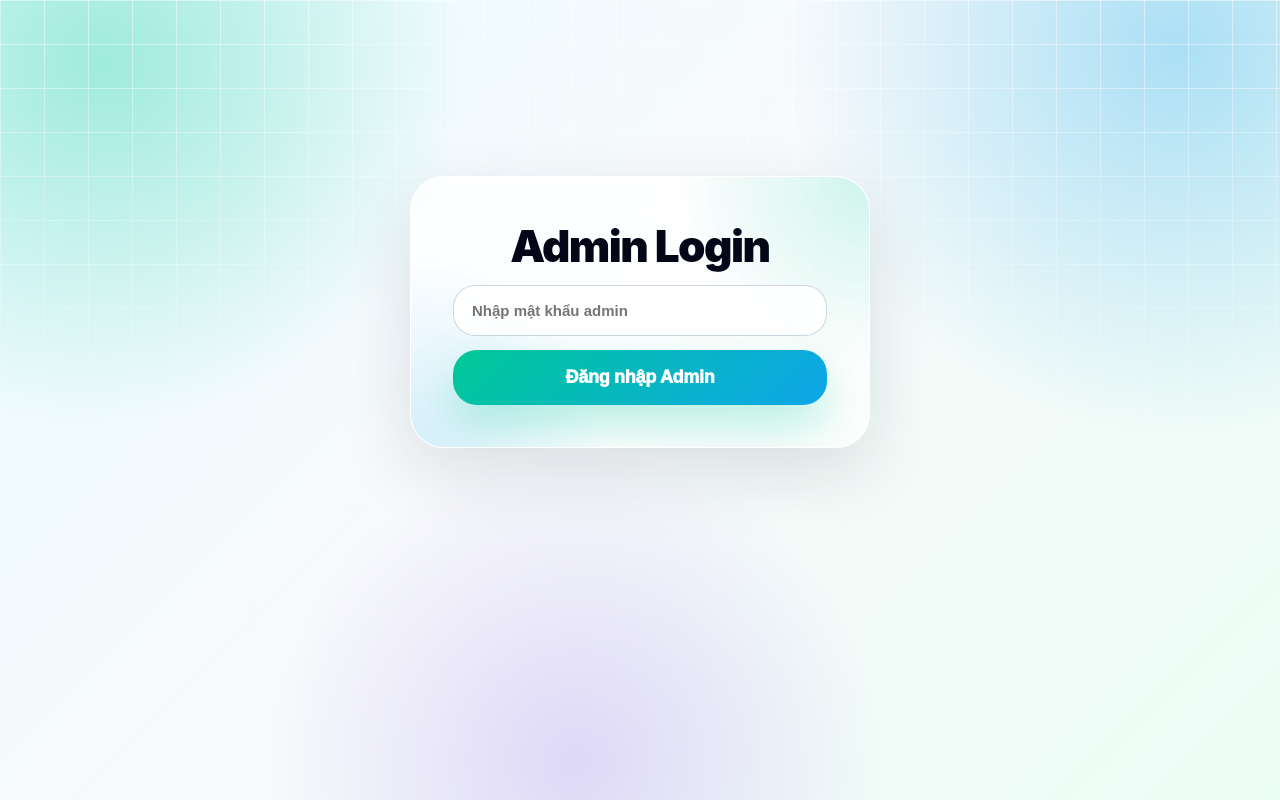
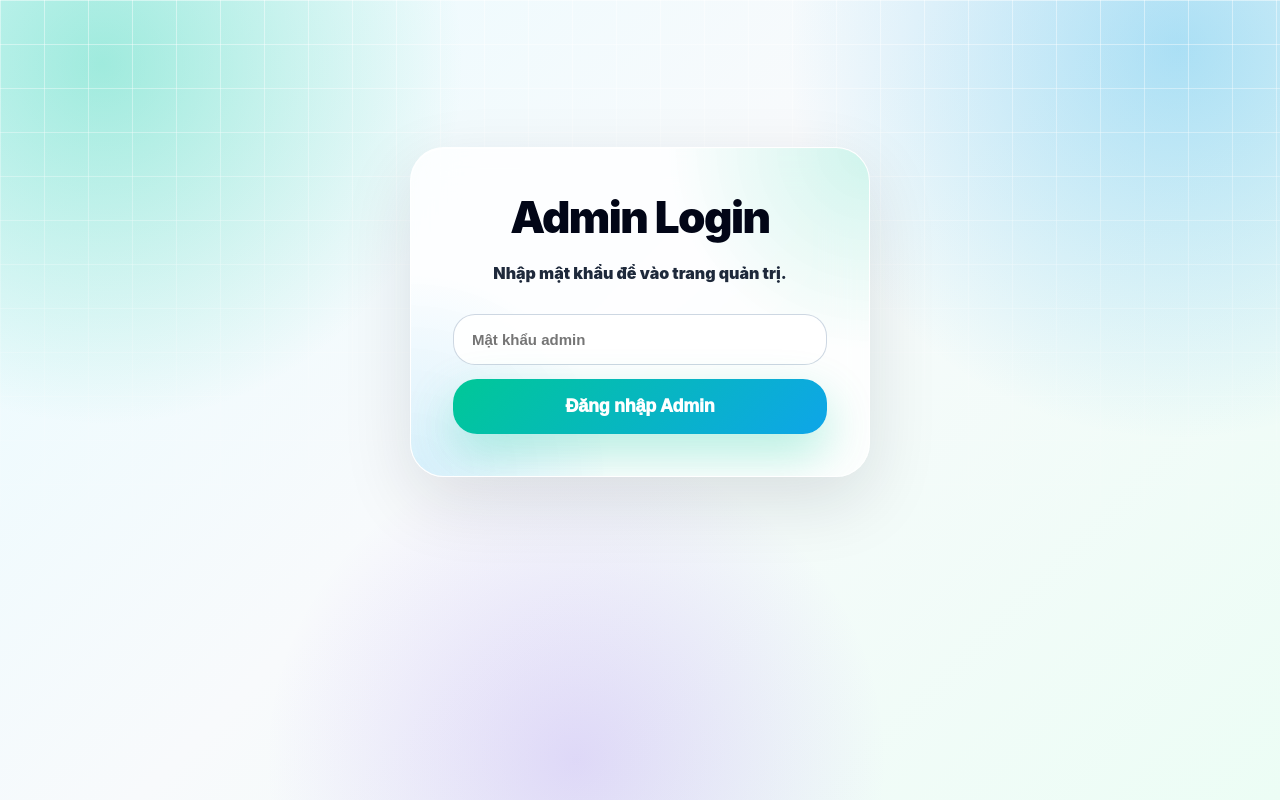
Before and after one commit to tuanpham090305-jpg/tourism-app, a React (Vite) app: page /admin-login in a window 1280 px wide. Built offline with nearby package versions, Linux system fonts and the light colour scheme.

Commit message:
fix admin login

```diff
--- a/src/AdminLogin.jsx
+++ b/src/AdminLogin.jsx
@@ -6,30 +6,34 @@ export default function AdminLogin() {
   const navigate = useNavigate();
 
   const login = () => {
-    if (password === "admin123") {
+    if (password.trim() === "admin123") {
       localStorage.setItem("admin-auth", "true");
       navigate("/admin");
     } else {
-      alert("Sai mật khẩu!");
+      alert("Sai mật khẩu admin!");
     }
   };
 
   return (
-    <div className="login-page">
+    <main className="login-page">
       <div className="login-card">
         <h1>Admin Login</h1>
+        <p>Nhập mật khẩu để vào trang quản trị.</p>
 
         <input
           type="password"
-          placeholder="Nhập mật khẩu admin"
+          placeholder="Mật khẩu admin"
           value={password}
           onChange={(e) => setPassword(e.target.value)}
+          onKeyDown={(e) => {
+            if (e.key === "Enter") login();
+          }}
         />
 
         <button className="primary" onClick={login}>
           Đăng nhập Admin
         </button>
       </div>
-    </div>
+    </main>
   );
 }
```
